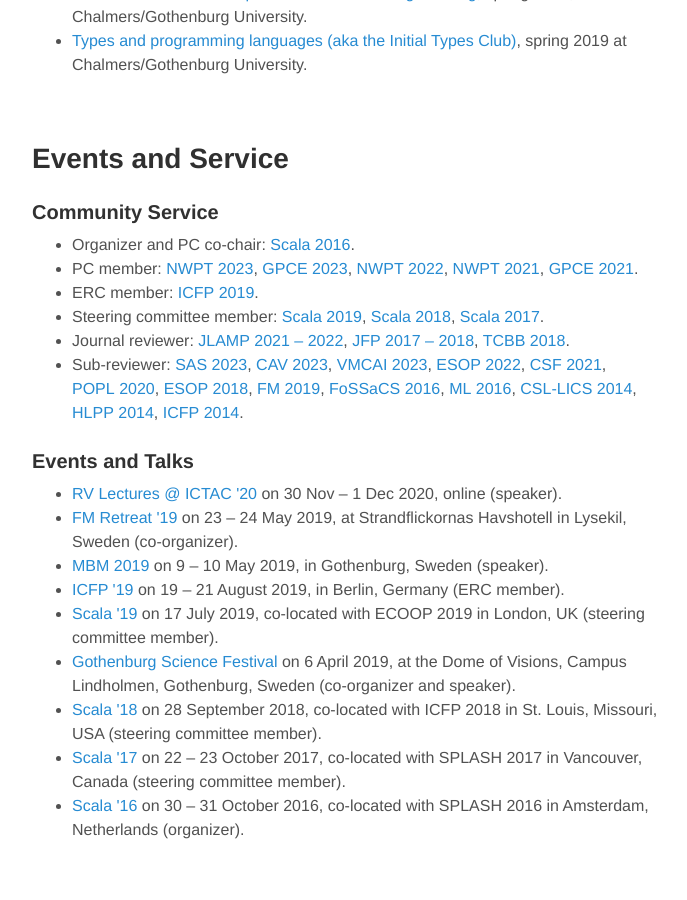
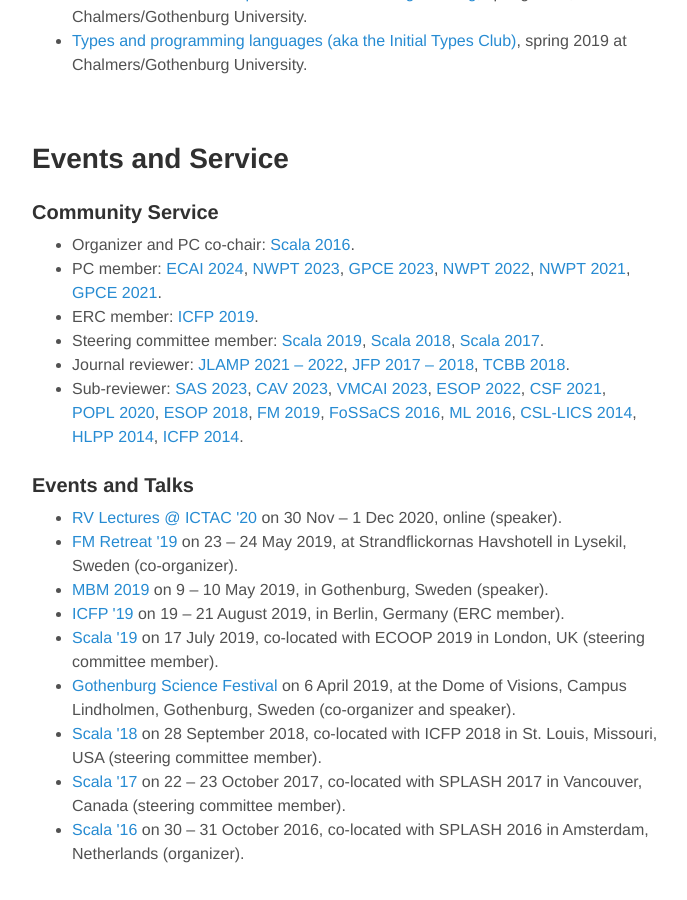
Before and after one commit to sstucki/sstucki.github.io, a Jekyll site: the page built from index.html, in a window 1280 px wide and 900 px high, scrolled down 3056 px. Shown: the whole window, without its empty margins (288-975 px from the left). Built offline with Jekyll 4.4.1, drawn with Linux system fonts in a browser that asks for light colours.

Commit message:
[ service ] add ECAI'24 PC membership.

```diff
--- a/_data/service.yml
+++ b/_data/service.yml
@@ -3,6 +3,12 @@
   year: 2016
   url: https://conf.researchr.org/track/scala-2016/scala-2016
   role: Organizer and PC co-chair
+
+- title: '27th European Conference on Artificial Intelligence'
+  short: ECAI
+  year: 2024
+  url: https://www.ecai2024.eu/
+  role: PC member
 
 - title: '34th Nordic Workshop on Programming Theory'
   short: NWPT
```
